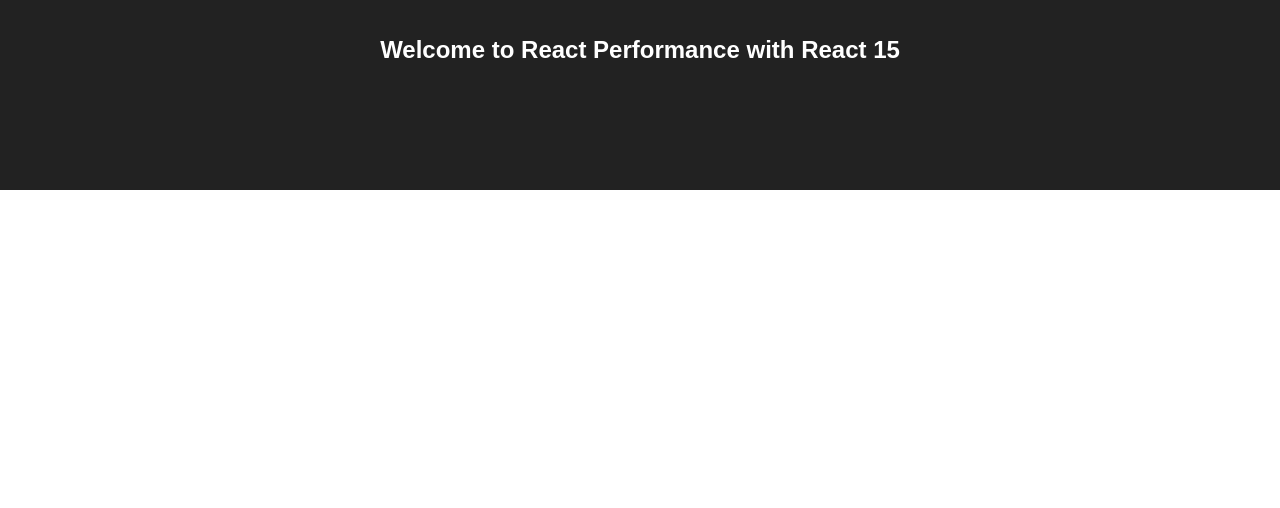
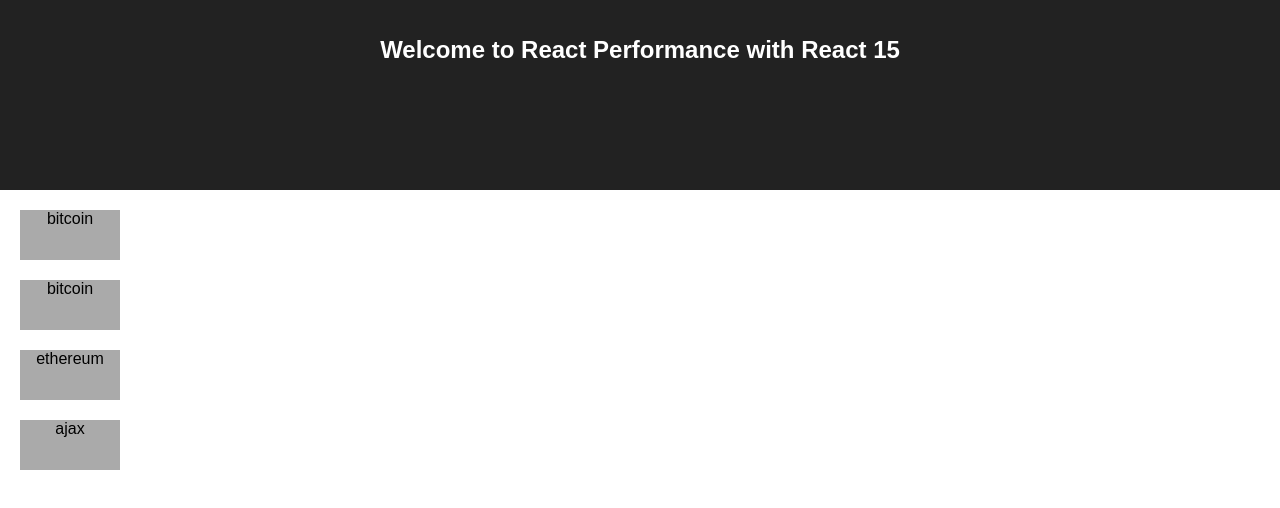
Before and after one commit to itReverie/itr-performance-react15, a React (Create React App) app: page / in a window 1280 px wide. Shown: the top 508 px of the page. Built offline with nearby package versions, Linux system fonts and the light colour scheme.

Commit message:
Adding basic components

```diff
--- a/package.json
+++ b/package.json
@@ -4,6 +4,7 @@
   "private": true,
   "dependencies": {
     "react": "15.5.3",
+    "react-addons-perf": "^15.4.2",
     "react-dom": "15.5.3",
     "react-scripts": "1.1.0"
   },
--- a/src/App.js
+++ b/src/App.js
@@ -1,17 +1,23 @@
 import React, { Component } from 'react';
 import './App.css';
+import ListCoins from './components/ListCoins';
+
+const coins=[{id:1, name:'bitcoin', color:'#a2a2a2', url:''},
+{id:1, name:'bitcoin', color:'#a2a2a2', url:''},
+{id:1, name:'ethereum', color:'#a2a2a2', url:''},
+{id:1, name:'ajax', color:'#a2a2a2', url:''}];
 
 class App extends Component {
   render() {
-    return (
-      <div className="App">
+    return <div className="App">
         <header className="App-header">
-          <h1 className="App-title">Welcome to React Performance with React 15</h1>
+          <h1 className="App-title">
+            Welcome to React Performance with React 15
+          </h1>
         </header>
-        <p className="App-intro">
-        </p>
-      </div>
-    );
+        <p className="App-intro" />
+        <ListCoins  coins={coins}/>
+      </div>;
   }
 }
 
--- /dev/null
+++ b/src/components/Coin.js
@@ -0,0 +1,7 @@
+import React, { Component } from 'react';
+
+export default class Coin extends Component{
+    render(){
+        return <div style={{backgroundColor:'#aaaaaa', margin:'20px', width:'100px', height:'50px'}} >{this.props.name}</div>
+    }
+}
--- /dev/null
+++ b/src/components/ListCoins.js
@@ -0,0 +1,17 @@
+import React, { Component } from "react";
+import Coin from "./Coin";
+import PropTypes from 'prop-types';
+
+
+class CoinsList extends Component{
+ render(){
+    return (<div>{this.props.coins.map(coin => <Coin name={coin.name}/>)}</div>);
+ }
+}
+
+CoinsList.propTypes = {
+  coins: PropTypes.array.isRequired,
+  onClick: PropTypes.func.isRequired
+};
+
+  export default CoinsList;
```
Also changed, not shown: 1 other file (tests, documents, lock files or other folders).
